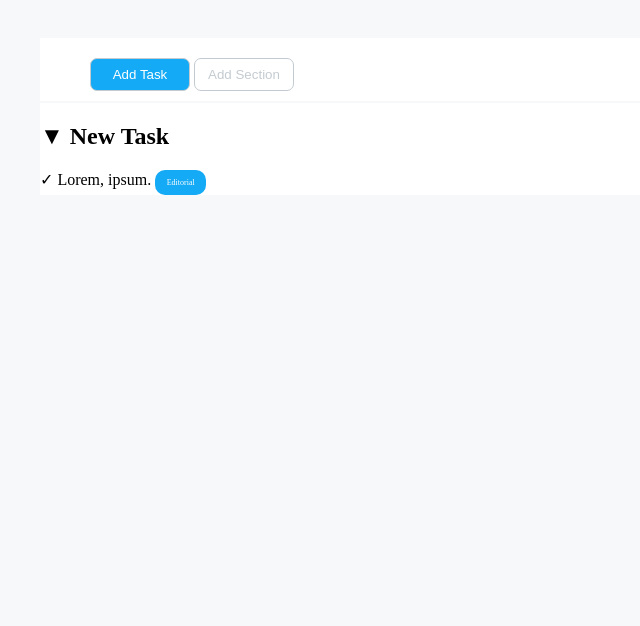
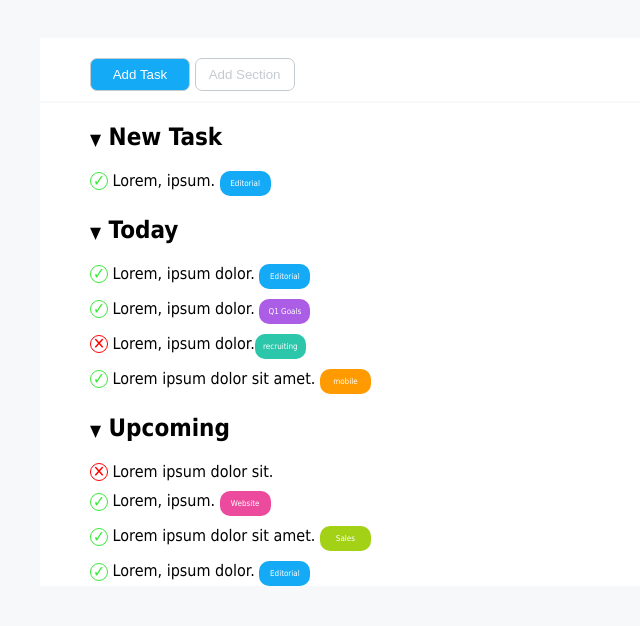
Before and after one commit to MirkOrlando/html-css-toboolist, a plain HTML site: page index.html in a window 1280 px wide. Shown: the part 174-800 px from the top of the page, without its empty margins (0-640 px from the left). Drawn offline with Linux system fonts and the light colour scheme.

Commit message:
created all main.section

```diff
--- a/css/style.css
+++ b/css/style.css
@@ -2,29 +2,41 @@
 /* bg color "add task" button and div.editorial #14AAF5 */
 /* bg color div.q1-goals #AB5DE6 */
 /* bg color div.recruiting #2CC6AB */
-/* bg color div.recruiting #FF9B00 */
+/* bg color div.mobile #FF9B00 */
 /* bg color div.website #EC4A9D */
 /* bg color div.sales #A3D116 */
 
 /* common */
 
 :root{
+    --color-checked: rgb(57, 233, 57);
+    --color-unchecked:red;
     --bgcolor-body: #F6F8F9;
     --bgcolor-site-header: white;
     --fontfamily: tahoma;
     --bgcolor-button-addtask: #14AAF5;
     --color-button-addcategory: #C4CBD0;
+    --bgcolor-q1goals: #AB5DE6;
+    --bgcolor-recruiting: #2CC6AB;
+    --bgcolor-mobile: #FF9B00;
+    --bgcolor-website: #EC4A9D;
+    --bgcolor-sales: #A3D116;
 }
 
 body{
     background-color: var(--bgcolor-body);
+    font-family: var(--fontfamily);
 }
 
 h1{
     display: inline-block;
     font-size: 3rem;
     vertical-align: top;
-    font-family: var(--fontfamily);
+}
+
+section{
+    margin-bottom: 20px;
+    padding-left: 50px;
 }
 
 
@@ -72,13 +84,62 @@ img.logo{
     width: 100px;
 }
 
-.category.editorial{
+.checked, .unchecked{
     display: inline-block;
-    background-color: var(--bgcolor-button-addtask);
-    padding: 0.5rem;
-    font-size: 0.5rem;
-    color: var(--bgcolor-site-header);
-    border-radius: 10px;
-    width: 35px;
+    border-radius: 50%;
+    border: 1px solid;
+    height: 1rem;
+    width: 1rem;
+    vertical-align: middle;
+    line-height: 1rem;
     text-align: center;
 }
+
+.checked{
+    color: var(--color-checked);
+}
+
+.unchecked{
+    color: var(--color-unchecked);
+}
+
+.downharrowhead {
+    font-size: 1rem;
+}
+
+.task{
+    margin-bottom: 10px;
+}
+
+.category{
+        display: inline-block;
+        padding: 0.5rem;
+        font-size: 0.5rem;
+        color: var(--bgcolor-site-header);
+        border-radius: 10px;
+        width: 35px;
+        text-align: center;
+}
+
+.category.editorial{
+    background-color: var(--bgcolor-button-addtask);
+}
+
+.category.q1goals{
+    background-color: var(--bgcolor-q1goals);
+}
+
+.category.recruiting{
+    background-color: var(--bgcolor-recruiting);
+}
+
+.category.mobile{
+    background-color: var(--bgcolor-mobile);
+}
+
+.category.website{
+    background-color: var(--bgcolor-website);
+}
+ .category.sales{
+     background-color: var(--bgcolor-sales);
+ }
--- a/index.html
+++ b/index.html
@@ -31,8 +31,20 @@
             <h2> <span class="downharrowhead">&#x25BC;</span> New Task</h2>
             <div class="task"><span class="checked">&#10003;</span> Lorem, ipsum. <span class="category editorial">Editorial</span></div>
         </section>
-        <section class="today"></section>
-        <section class="upcoming"></section>
+        <section class="today">
+            <h2> <span class="downharrowhead">&#x25BC;</span> Today</h2>
+            <div class="task"><span class="checked">&#10003;</span> Lorem, ipsum dolor. <span class="category editorial">Editorial</span></div>
+            <div class="task"><span class="checked">&#10003;</span> Lorem, ipsum dolor. <span class="category q1goals">Q1 Goals</span></div>
+            <div class="task"><span class="unchecked">&#10005;</span> Lorem, ipsum dolor.<span class="category recruiting">recruiting</span></div>
+            <div class="task"><span class="checked">&#10003;</span> Lorem ipsum dolor sit amet. <span class="category mobile">mobile</span></div>
+        </section>
+        <section class="upcoming">
+            <h2> <span class="downharrowhead">&#x25BC;</span> Upcoming</h2>
+            <div class="task"><span class="unchecked">&#10005;</span> Lorem ipsum dolor sit.</div>
+            <div class="task"><span class="checked">&#10003;</span> Lorem, ipsum. <span class="category website">Website</span></div>
+            <div class="task"><span class="checked">&#10003;</span> Lorem ipsum dolor sit amet. <span class="category sales">Sales</span></div>
+            <div class="task"><span class="checked">&#10003;</span> Lorem, ipsum dolor. <span class="category editorial">Editorial</span></div>
+        </section>
 
     </main>
     <!-- /#site-main -->
```
